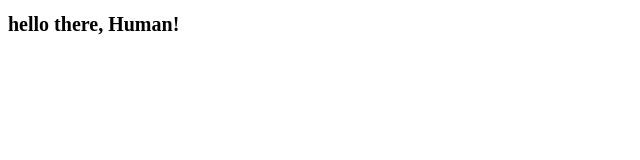
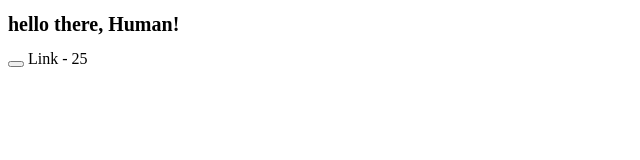
Before and after one commit to Shuashuaa/hello-human, a Vue app: page / in a window 1280 px wide. Shown: the top 160 px of the page, without its empty margins (0-640 px from the left). Built offline with nearby package versions, Linux system fonts and the light colour scheme; the HTML template or start-up script is replaced by a standard one.

Commit message:
053024-refs

```diff
--- a/src/App.vue
+++ b/src/App.vue
@@ -4,8 +4,8 @@
 			<h1 style="font-size: 20px;">hello there, Human!</h1>
     	</div>
 
-		<!-- <button @click="changeName('juswa'), changeAge('25')"></button> -->
-		<!-- {{ name }} - {{ age }} -->
+		<button @click="changeName('juswa'), changeAge('25')"></button>
+		{{ name }} - {{ age }}
 	</div>
 </template>
 
```
